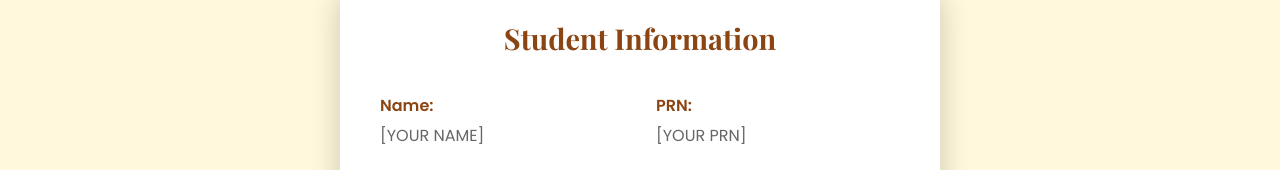
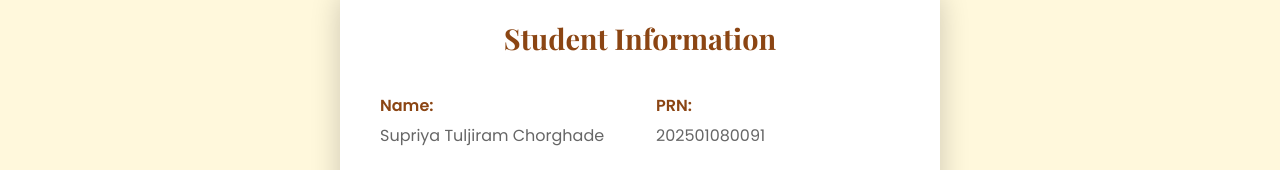
Before and after one commit to Omkar-Deshmukh-0/Web3, a plain HTML site: page index.html in a window 1280 px wide. Shown: the part 801-971 px from the top of the page. Drawn offline with nearby package versions, Linux system fonts and the light colour scheme.

Commit message:
Update index.html

```diff
--- a/index.html
+++ b/index.html
@@ -412,11 +412,11 @@
             <div class="bio-info">
                 <div class="bio-item">
                     <div class="bio-label">Name:</div>
-                    <div class="bio-value">[YOUR NAME]</div>
+                    <div class="bio-value">Supriya Tuljiram Chorghade</div>
                 </div>
                 <div class="bio-item">
                     <div class="bio-label">PRN:</div>
-                    <div class="bio-value">[YOUR PRN]</div>
+                    <div class="bio-value">202501080091</div>
                 </div>
                 <div class="bio-item">
                     <div class="bio-label">Course:</div>
```
